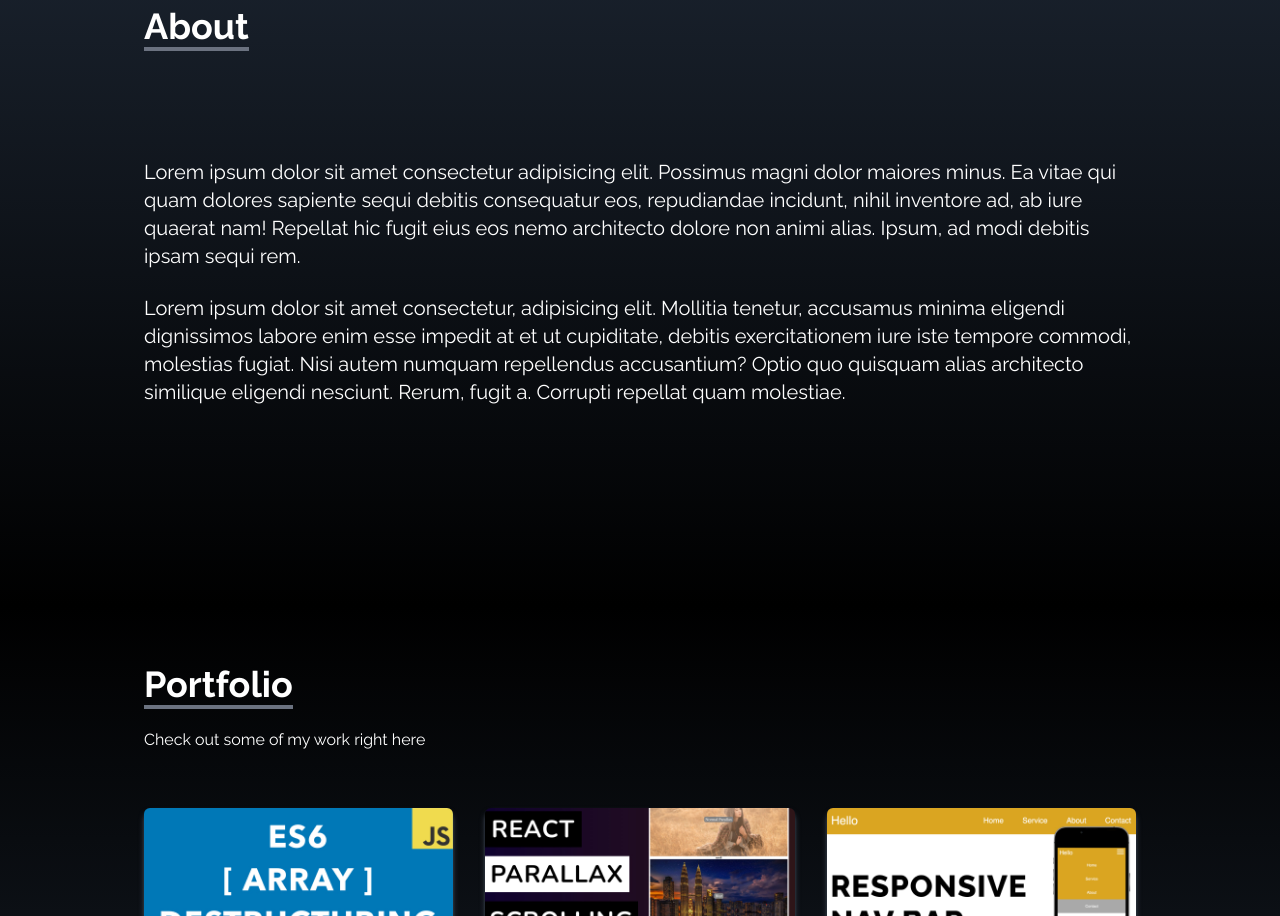
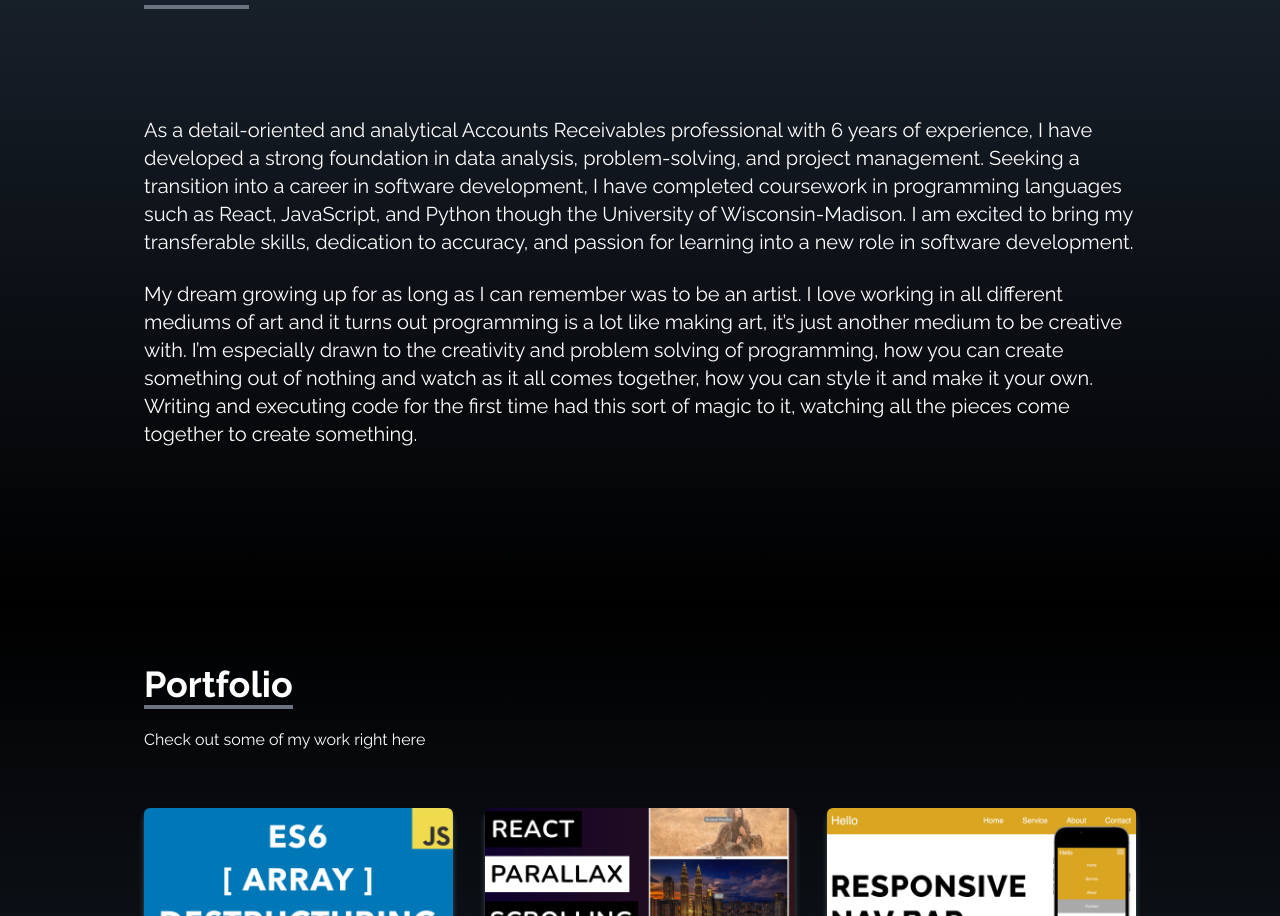
Before and after one commit to jherdzina/jherdzina-portfolio-page, a React (Create React App) app: page / in a window 1280 px wide. Shown: the part 994-1910 px from the top of the page. Built offline with nearby package versions, Linux system fonts and the light colour scheme; a web font is replaced by a local one.

Commit message:
updated about section, removed filler data

```diff
--- a/src/components/About.jsx
+++ b/src/components/About.jsx
@@ -18,24 +18,27 @@ const About = () => {
             </div>
 
                 <p className='text-xl mt-20'>
-                    Lorem ipsum dolor sit amet consectetur adipisicing elit.
-                    Possimus magni dolor maiores minus. Ea vitae qui quam dolores
-                    sapiente sequi debitis consequatur eos, repudiandae incidunt,
-                    nihil inventore ad, ab iure quaerat nam! Repellat hic fugit
-                    eius eos nemo architecto dolore non animi alias. Ipsum, ad
-                    modi debitis ipsam sequi rem.
+                As a detail-oriented and analytical Accounts Receivables professional with 6 years of experience,
+                I have developed a strong foundation in data analysis, problem-solving, and project management.
+                Seeking a transition into a career in software development, I have completed coursework in
+                programming languages such as React, JavaScript, and Python though the University of Wisconsin-Madison.
+                I am excited to bring my transferable skills, dedication to accuracy, and passion for learning
+                into a new role in software development.
+
                 </p>
 
                 <br />
 
                 <p className='text-xl'>
-                    Lorem ipsum dolor sit amet consectetur, adipisicing elit.
-                    Mollitia tenetur, accusamus minima eligendi dignissimos labore
-                    enim esse impedit at et ut cupiditate, debitis exercitationem
-                    iure iste tempore commodi, molestias fugiat. Nisi autem numquam
-                    repellendus accusantium? Optio quo quisquam alias architecto
-                    similique eligendi nesciunt. Rerum, fugit a. Corrupti repellat
-                    quam molestiae.
+                My dream growing up for as long as I can remember was to be an artist.
+                I love working in all different mediums of art and it turns out programming is a
+                lot like making art, it’s just another medium to be creative with.
+                I’m especially drawn to the creativity and problem solving of programming,
+                how you can create something out of nothing and watch as it all comes together,
+                how you can style it and make it your own. Writing and executing code for the
+                first time had this sort of magic to it, watching all the pieces come together
+                to create something.
+
                 </p>
 
           </div>
--- a/tailwind.config.js
+++ b/tailwind.config.js
@@ -1,5 +1,5 @@
-
 module.exports = {
+  darkMode: "class",
   content: ["./src/**/*.{js,jsx,ts,tsx}"],
   theme: {
     extend: {},
```
